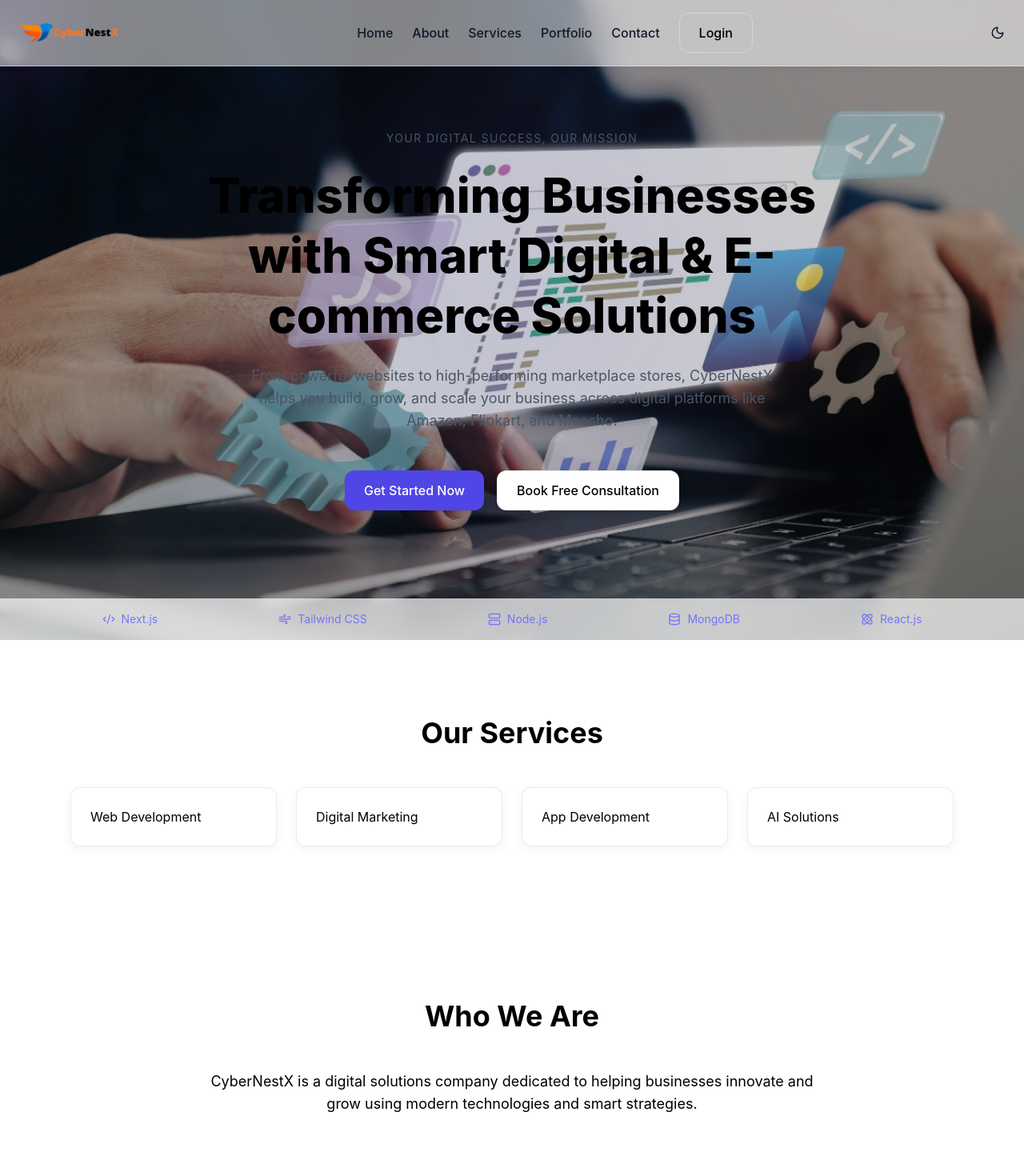
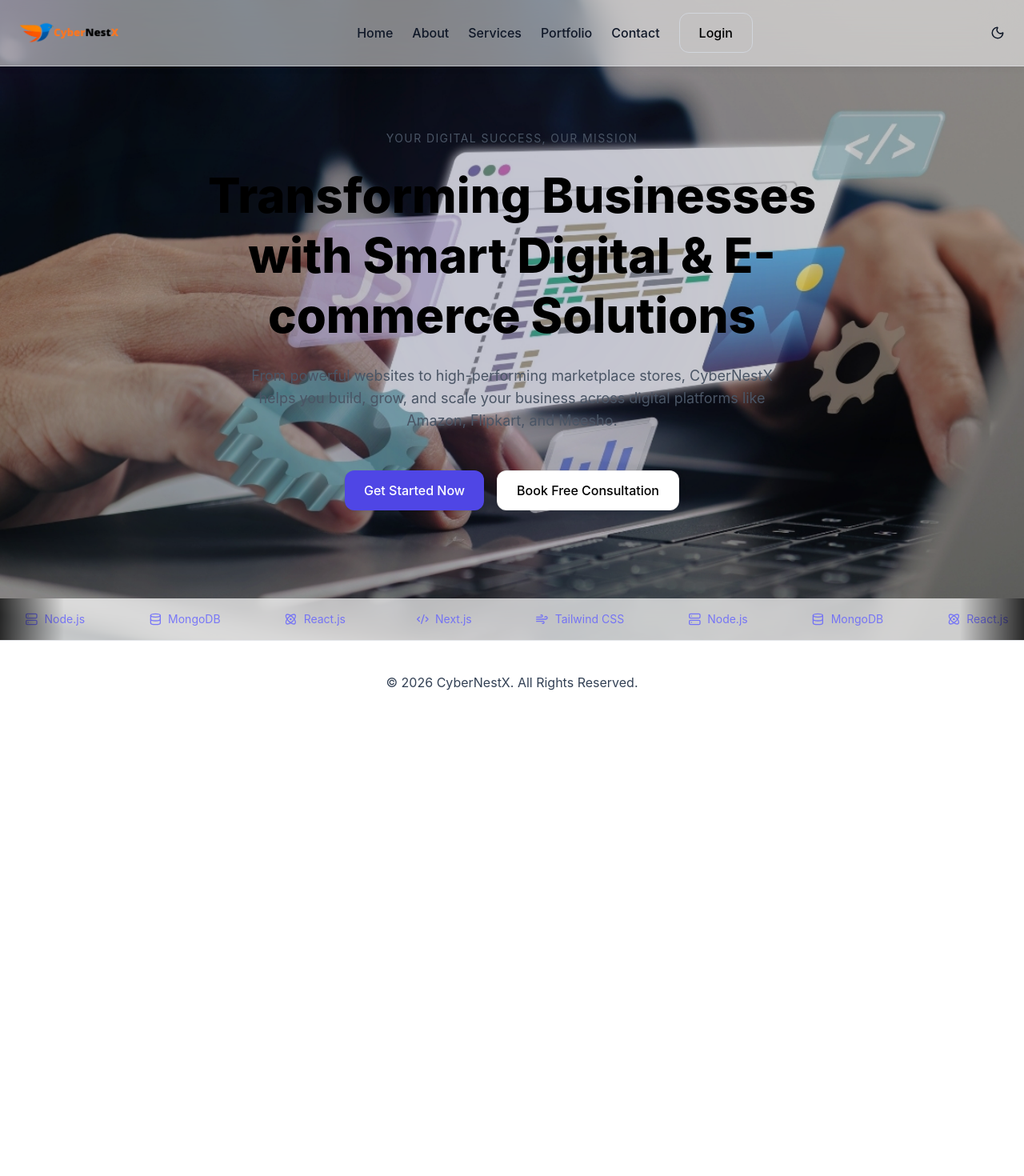
Before and after one commit to Buddy007k/Cybernestx, a Next.js app: page / in a window 1280 px wide. Shown: the top 1470 px of the page at 80% size. After the commit the page ends 905 px from the top, so only its background shows below. Built offline with nearby package versions, Linux system fonts and the light colour scheme.

Commit message:
hero done

```diff
--- a/app/globals.css
+++ b/app/globals.css
@@ -63,3 +63,19 @@ body {
   -webkit-background-clip: text;
   -webkit-text-fill-color: transparent;
 }
+
+/* MARQUEE */
+@keyframes marquee {
+  0% {
+    transform: translateX(0%);
+  }
+  100% {
+    transform: translateX(-50%);
+  }
+}
+
+.marquee {
+  display: flex;
+  width: max-content;
+  animation: marquee 20s linear infinite;
+}
--- a/app/page.js
+++ b/app/page.js
@@ -1,178 +1,14 @@
 "use client";
 
-import { useTheme } from "next-themes";
-import { useEffect, useState } from "react";
 import Navbar from "@/components/navbar";
 import Footer from "@/components/footer";
-import Section from "@/components/ui/section";
-import Card from "@/components/ui/card";
-import Button from "@/components/ui/button";
-import {
-  Code2,
-  Wind,
-  Server,
-  Database,
-  Atom
-} from "lucide-react";
+import Hero from "@/components/hero";
 
 export default function Home() {
-  const { theme } = useTheme();
-  const [mounted, setMounted] = useState(false);
-
-  useEffect(() => setMounted(true), []);
-  if (!mounted) return null;
-
-  const isDark = theme === "dark";
-
   return (
     <>
       <Navbar />
-
-      {/* HERO */}
-      <section className="relative min-h-screen flex flex-col justify-center items-center text-center overflow-hidden pt-24 pb-24 md:pt-0 md:pb-0">
-
-        {/* 🖼 Background Image */}
-        <div className="absolute inset-0 -z-30">
-          <img
-            src="/assets/hero.jpeg"
-            alt="Hero Background"
-            className="w-full h-full object-cover"
-          />
-        </div>
-
-        {/* 🌫 OVERLAY (FIXED) */}
-        <div
-          className={`absolute inset-0 -z-20 ${isDark
-              ? "bg-black/70"
-              : "bg-black/20"   // 👈 subtle dark overlay instead of white
-            }`}
-        />
-
-        {/* 🎨 GRADIENT (REDUCED FOR LIGHT) */}
-        <div
-          className={`absolute inset-0 -z-10 ${isDark
-              ? "bg-gradient-to-tr from-black/80 via-transparent to-black/60"
-              : "bg-transparent"   // 👈 removed heavy gradient
-            }`}
-        />
-
-        {/* ✨ GLOW (REDUCED FOR LIGHT) */}
-        <div className="absolute inset-0 -z-10">
-          <div
-            className={`w-[600px] h-[600px] blur-[120px] rounded-full absolute top-10 left-1/2 -translate-x-1/2 ${isDark ? "bg-indigo-500/20" : "bg-indigo-400/10"
-              }`}
-          />
-          <div
-            className={`w-[400px] h-[400px] blur-[100px] rounded-full absolute bottom-10 left-10 ${isDark ? "bg-sky-400/20" : "bg-sky-300/10"
-              }`}
-          />
-        </div>
-
-        {/* ✨ CONTENT */}
-        <div className="max-w-4xl px-6 space-y-6">
-
-          {/* Tagline */}
-          <p
-            className={`text-sm tracking-widest uppercase ${isDark ? "text-gray-300" : "text-gray-600"
-              }`}
-          >
-            Your Digital Success, Our Mission
-          </p>
-
-          {/* Heading */}
-          <h1
-            className={`text-4xl md:text-6xl font-extrabold leading-tight ${isDark ? "text-white" : "text-black"
-              }`}
-          >
-            Transforming Businesses with Smart Digital & E-commerce Solutions
-          </h1>
-
-          {/* Subtext */}
-          <p
-            className={`text-lg max-w-2xl mx-auto ${isDark ? "text-gray-300" : "text-gray-600"
-              }`}
-          >
-            From powerful websites to high-performing marketplace stores,
-            CyberNestX helps you build, grow, and scale your business across
-            digital platforms like Amazon, Flipkart, and Meesho.
-          </p>
-
-          {/* CTA */}
-          <div className="flex flex-col sm:flex-row gap-4 justify-center pt-6">
-            <Button href="/login">Get Started Now</Button>
-            <Button href="/contact" variant="secondary">
-              Book Free Consultation
-            </Button>
-          </div>
-        </div>
-
-        {/* 🔽 TECH STRIP */}
-        <div
-          className={`absolute bottom-0 w-full backdrop-blur-md py-4 ${isDark
-              ? "bg-black/80 text-gray-400"
-              : "bg-white/70 text-gray-700"
-            }`}
-        >
-          <div className="max-w-6xl mx-auto flex flex-wrap justify-around items-center gap-6 text-sm">
-
-            <div className="flex items-center gap-2 text-indigo-500 opacity-80 hover:opacity-100 transition">
-              <Code2 size={16} />
-              <span>Next.js</span>
-            </div>
-
-            <div className="flex items-center gap-2 text-indigo-500 opacity-80 hover:opacity-100 transition">
-              <Wind size={16} />
-              <span>Tailwind CSS</span>
-            </div>
-
-            <div className="flex items-center gap-2 text-indigo-500 opacity-80 hover:opacity-100 transition">
-              <Server size={16} />
-              <span>Node.js</span>
-            </div>
-
-            <div className="flex items-center gap-2 text-indigo-500 opacity-80 hover:opacity-100 transition">
-              <Database size={16} />
-              <span>MongoDB</span>
-            </div>
-
-            <div className="flex items-center gap-2 text-indigo-500 opacity-80 hover:opacity-100 transition">
-              <Atom size={16} />
-              <span>React.js</span>
-            </div>
-
-          </div>
-        </div>
-
-      </section>
-
-      {/* SERVICES */}
-      <Section title="Our Services">
-        <div className="grid md:grid-cols-4 gap-6">
-          <Card>Web Development</Card>
-          <Card>Digital Marketing</Card>
-          <Card>App Development</Card>
-          <Card>AI Solutions</Card>
-        </div>
-      </Section>
-
-      {/* ABOUT PREVIEW */}
-      <Section title="Who We Are">
-        <p className="text-strong text-lg text-center max-w-3xl mx-auto">
-          CyberNestX is a digital solutions company dedicated to helping
-          businesses innovate and grow using modern technologies and smart strategies.
-        </p>
-      </Section>
-
-      {/* CTA */}
-      <Section>
-        <div className="text-center">
-          <h2 className="text-4xl font-bold mb-6 text-strong">
-            Ready to Build Something Amazing?
-          </h2>
-          <Button href="/contact">Contact Us</Button>
-        </div>
-      </Section>
-
+      <Hero />
       <Footer />
     </>
   );
--- a/components/hero.jsx
+++ b/components/hero.jsx
@@ -1,47 +1,148 @@
 "use client";
-import { motion } from "framer-motion";
+
+import { useTheme } from "next-themes";
+import { useEffect, useState } from "react";
+import {
+  Code2,
+  Wind,
+  Server,
+  Database,
+  Atom
+} from "lucide-react";
+import Button from "./ui/button";
 
 export default function Hero() {
+  const { theme } = useTheme();
+  const [mounted, setMounted] = useState(false);
+
+  useEffect(() => setMounted(true), []);
+  if (!mounted) return null;
+
+  const isDark = theme === "dark";
+
   return (
-    <section className="relative min-h-screen flex items-center justify-center text-center px-6 overflow-hidden">
+    <section className="relative min-h-screen flex flex-col justify-center items-center text-center overflow-hidden pt-24 pb-24 md:pt-0 md:pb-0">
 
-      {/* Background Glow */}
-      <div className="absolute w-[500px] h-[500px] bg-primary/30 blur-[120px] rounded-full top-20 left-1/2 -translate-x-1/2" />
+      {/* 🖼 Background Image */}
+      <div className="absolute inset-0 -z-30">
+        <img
+          src="/assets/hero.jpeg"
+          alt="Hero Background"
+          className="w-full h-full object-cover"
+        />
+      </div>
 
-      <div className="relative z-10">
-        <motion.h1
-          initial={{ opacity: 0, y: 40 }}
-          animate={{ opacity: 1, y: 0 }}
-          transition={{ duration: 0.8 }}
-          className="text-5xl md:text-6xl font-bold mb-6 leading-tight"
+      {/* 🌫 OVERLAY */}
+      <div
+        className={`absolute inset-0 -z-20 ${isDark ? "bg-black/70" : "bg-black/20"
+          }`}
+      />
+
+      {/* 🎨 GRADIENT */}
+      <div
+        className={`absolute inset-0 -z-10 ${isDark
+            ? "bg-gradient-to-tr from-black/80 via-transparent to-black/60"
+            : "bg-transparent"
+          }`}
+      />
+
+      {/* ✨ GLOW */}
+      <div className="absolute inset-0 -z-10">
+        <div
+          className={`w-[600px] h-[600px] blur-[120px] rounded-full absolute top-10 left-1/2 -translate-x-1/2 ${isDark ? "bg-indigo-500/20" : "bg-indigo-400/10"
+            }`}
+        />
+        <div
+          className={`w-[400px] h-[400px] blur-[100px] rounded-full absolute bottom-10 left-10 ${isDark ? "bg-sky-400/20" : "bg-sky-300/10"
+            }`}
+        />
+      </div>
+
+      {/* ✨ CONTENT */}
+      <div className="max-w-4xl px-6 space-y-6">
+
+        <p
+          className={`text-sm tracking-widest uppercase ${isDark ? "text-gray-300" : "text-gray-600"
+            }`}
         >
-          <span className="gradient-text">
-            Transforming Businesses
-          </span>
-          <br />
-          with Smart Digital Solutions
-        </motion.h1>
+          Your Digital Success, Our Mission
+        </p>
 
-        <motion.p
-          initial={{ opacity: 0 }}
-          animate={{ opacity: 1 }}
-          transition={{ delay: 0.3 }}
-          className="text-gray-600 dark:text-gray-300 max-w-2xl mx-auto mb-8"
+        <h1
+          className={`text-4xl md:text-6xl font-extrabold leading-tight ${isDark ? "text-white" : "text-black"
+            }`}
         >
-          Build, grow, and scale your business with high-performance websites
-          and marketplace strategies.
-        </motion.p>
+          Transforming Businesses with Smart Digital & E-commerce Solutions
+        </h1>
 
-        <div className="flex gap-4 justify-center">
-          <button className="bg-primary text-white px-6 py-3 rounded-xl shadow-lg hover:scale-105 transition">
-            Get Started
-          </button>
+        <p
+          className={`text-lg max-w-2xl mx-auto ${isDark ? "text-gray-300" : "text-gray-600"
+            }`}
+        >
+          From powerful websites to high-performing marketplace stores,
+          CyberNestX helps you build, grow, and scale your business across
+          digital platforms like Amazon, Flipkart, and Meesho.
+        </p>
 
-          <button className="glass px-6 py-3 rounded-xl hover:scale-105 transition">
-            Free Consultation
-          </button>
+        <div className="flex flex-col sm:flex-row gap-4 justify-center pt-6">
+          <Button href="/login">Get Started Now</Button>
+          <Button href="/contact" variant="secondary">
+            Book Free Consultation
+          </Button>
         </div>
       </div>
+
+      {/* 🔽 TECH STRIP */}
+      <div
+        className={`absolute bottom-0 w-full overflow-hidden backdrop-blur-md py-4 ${isDark
+            ? "bg-black/80 text-gray-400"
+            : "bg-white/70 text-gray-700"
+          }`}
+      >
+
+        {/* 🌫 LEFT FADE */}
+        <div className="absolute left-0 top-0 h-full w-20 bg-gradient-to-r from-black/80 to-transparent dark:from-black/80 pointer-events-none z-10" />
+
+        {/* 🌫 RIGHT FADE */}
+        <div className="absolute right-0 top-0 h-full w-20 bg-gradient-to-l from-black/80 to-transparent dark:from-black/80 pointer-events-none z-10" />
+
+        {/* 🚀 MOVING CONTENT */}
+        <div className="marquee gap-10 text-sm items-center">
+
+          {[...Array(4)].map((_, i) => (
+            <div key={i} className="flex gap-20 items-center px-6">
+
+              <div className="flex items-center gap-2 text-indigo-500 opacity-80">
+                <Code2 size={16} />
+                <span>Next.js</span>
+              </div>
+
+              <div className="flex items-center gap-2 text-indigo-500 opacity-80">
+                <Wind size={16} />
+                <span>Tailwind CSS</span>
+              </div>
+
+              <div className="flex items-center gap-2 text-indigo-500 opacity-80">
+                <Server size={16} />
+                <span>Node.js</span>
+              </div>
+
+              <div className="flex items-center gap-2 text-indigo-500 opacity-80">
+                <Database size={16} />
+                <span>MongoDB</span>
+              </div>
+
+              <div className="flex items-center gap-2 text-indigo-500 opacity-80">
+                <Atom size={16} />
+                <span>React.js</span>
+              </div>
+
+            </div>
+          ))}
+
+        </div>
+      </div>
+
     </section>
   );
 }
```
